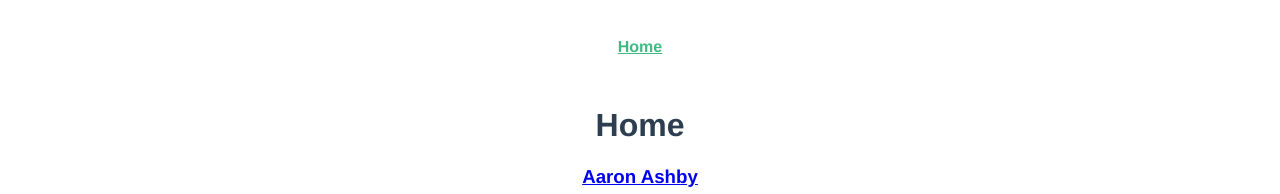
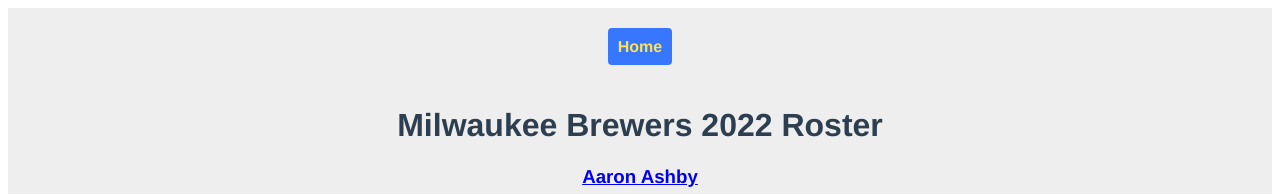
Before and after one commit to AlexCourtney18/brewers-roster, a Vue app: page / in a window 1280 px wide. Shown: the top 194 px of the page. Built offline with nearby package versions, Linux system fonts and the light colour scheme; data requests are answered from the project's data file.

Commit message:
add basic styling

```diff
--- a/src/App.vue
+++ b/src/App.vue
@@ -13,6 +13,7 @@
   -moz-osx-font-smoothing: grayscale;
   text-align: center;
   color: #2c3e50;
+  background: #eee;
 }
 
 nav {
@@ -21,10 +22,17 @@ nav {
 
 nav a {
   font-weight: bold;
-  color: #2c3e50;
+  color: #ffe156;
+  background: #3777FF;
+  text-decoration: none;
+  padding: 10px;
+  border-radius: 4px;
 }
 
-nav a.router-link-exact-active {
-  color: #42b983;
+button {
+  margin: 0 10px;
+  padding: 10px;
+  border: none;
+  border-radius: 4px;
 }
 </style>
--- a/src/composables/getPlayer.js
+++ b/src/composables/getPlayer.js
@@ -11,7 +11,6 @@ const getPlayer = (id) => {
           throw Error('no data available')
         }
         player.value = await data.json()
-        console.log(player)
       }
       catch (err) {
         error.value = err.message
--- a/src/composables/getPlayers.js
+++ b/src/composables/getPlayers.js
@@ -11,7 +11,6 @@ const getPlayers = () => {
           throw Error('no data available')
         }
         players.value = await data.json()
-        console.log(players)
       }
       catch (err) {
         error.value = err.message
--- a/src/views/Home.vue
+++ b/src/views/Home.vue
@@ -1,6 +1,6 @@
 <template>
   <div class="home">
-    <h1>Home</h1>
+    <h1>Milwaukee Brewers 2022 Roster</h1>
     <div v-if="players.length">
       <PlayerList :players="players" />
     </div>
```
